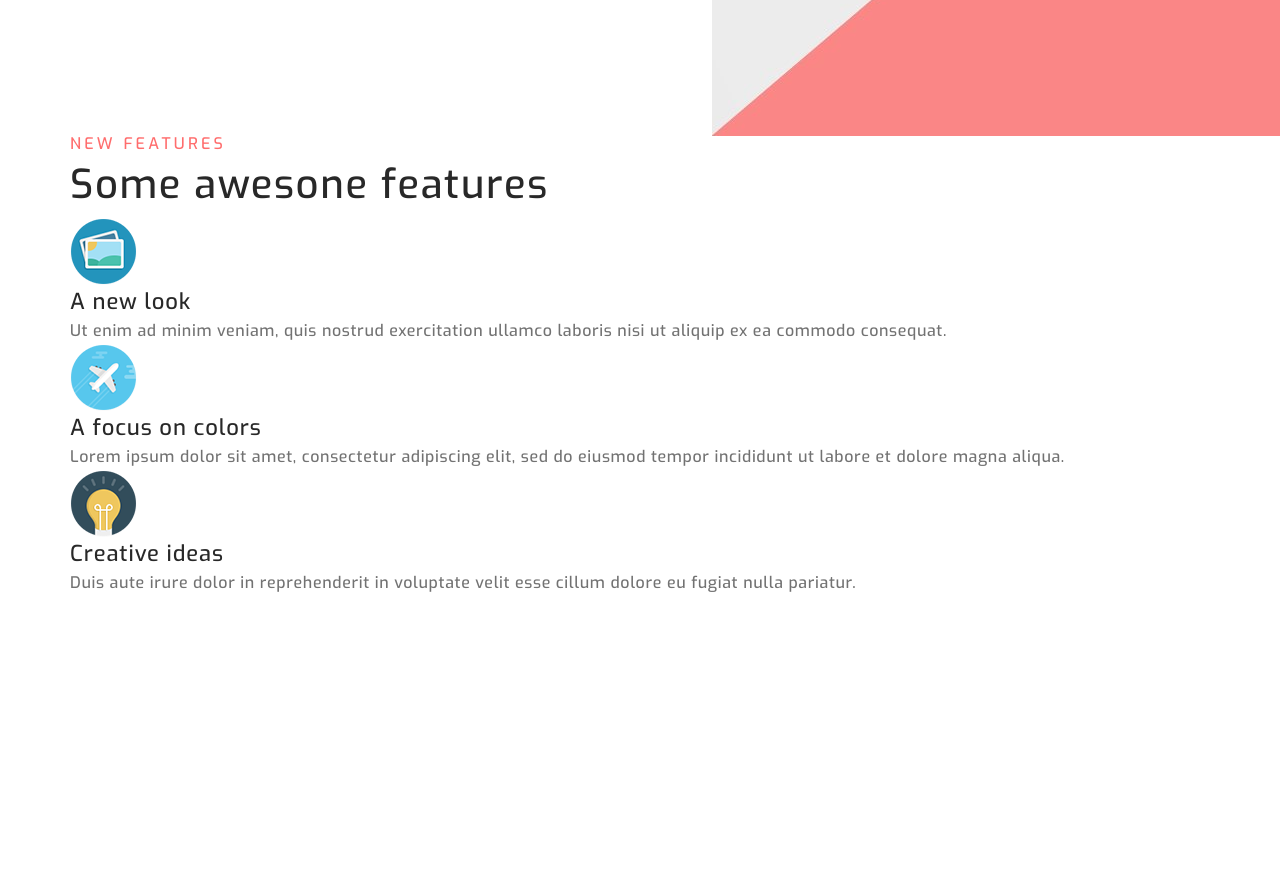
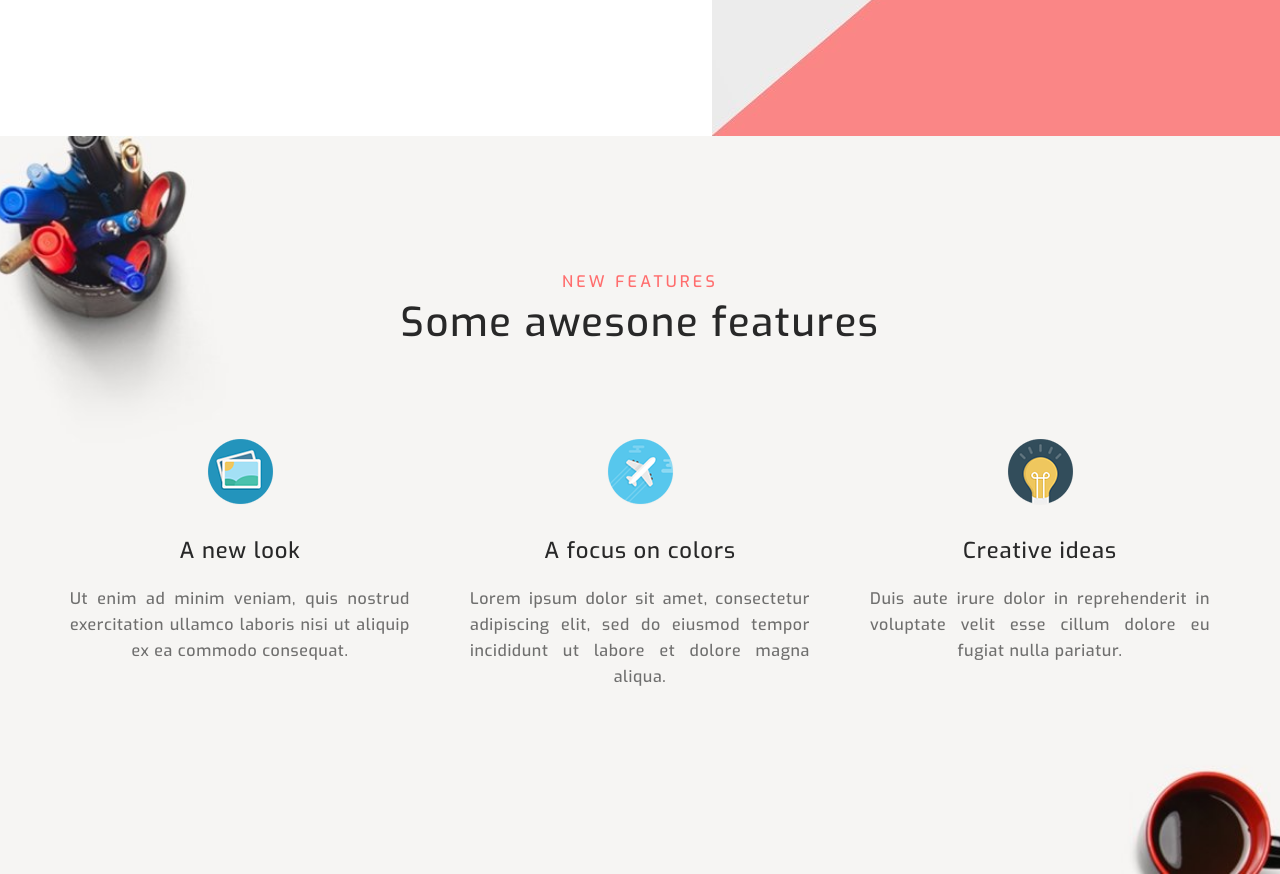
Before and after one commit to Crinoidea/Design-studio, a website: page src/index.html in a window 1280 px wide. Shown: the part 1420-2294 px from the top of the page. Before the commit the page ends 2016 px from the top, so only its background shows below. Drawn offline with nearby package versions, Linux system fonts and the light colour scheme; files that its build step writes are made by us from their sources; files whose address does not match are found by name.

Commit message:
Add block .feature for style.scss

```diff
--- /dev/null
+++ b/src/scss/blocks/_feature.scss
@@ -0,0 +1,33 @@
+.feature {
+    min-height: 675px;
+    padding: 138px 0 184px;
+    background: url(../img/bg_feature.jpg) center center/cover no-repeat;
+    &__subheader {
+        text-align: center;
+    }
+    &__header {
+        text-align: center;
+    }
+    &__wrapper {
+        margin-top: 90px;
+        display: flex;
+        justify-content: space-between;
+        align-items: baseline;
+    }
+    &__item {
+        width: 340px;
+    }
+    &__img {
+        display: block;
+        margin: 0 auto;
+    }
+    &__title {
+        margin-top: 29px;
+        text-align: center;
+    }
+    &__descr {
+        margin-top: 19px;
+        text-align: justify;
+        text-align-last: center;
+    }
+}
--- a/src/scss/style.scss
+++ b/src/scss/style.scss
@@ -17,5 +17,6 @@
 @import 'blocks/title';
 @import 'blocks/promo';
 @import 'blocks/about';
+@import 'blocks/feature';
 
 @import 'blocks/media';
```
Also changed, not shown: dist/css/style.min.css.
